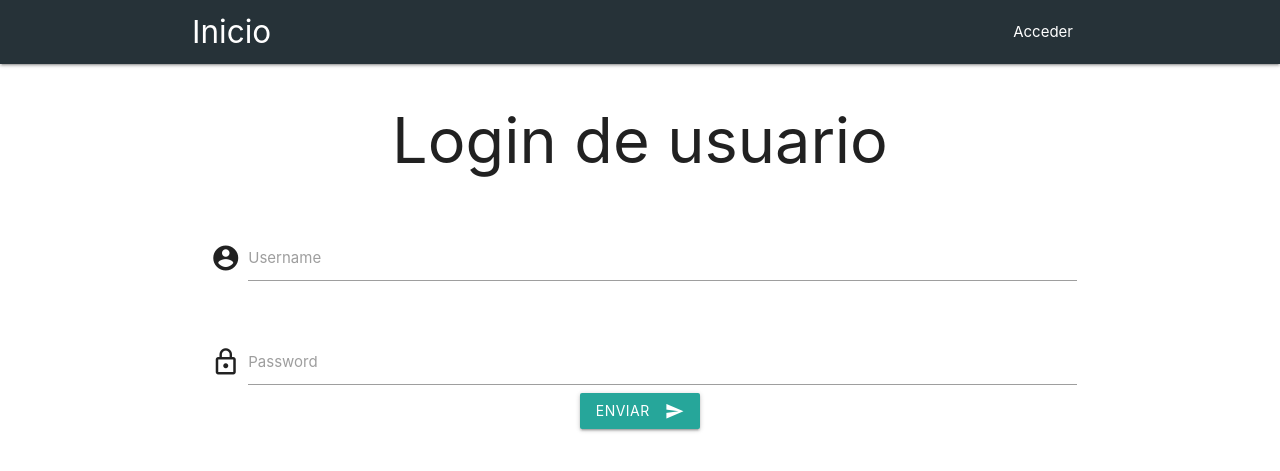
After one commit to nuukcillo/riego, a Flask app: template templates/login.html in a window 1280 px wide. The commit adds this page. Shown: the top 471 px of the page. Run offline with Flask 2, Linux system fonts and the light colour scheme; the template is opened without the code that fills it, so the values that code supplies are empty, except form fields; form fields are guessed from the names that the template uses; some libraries are stand-ins or nearby versions.

Commit message:
login done

```diff
--- a/app.py
+++ b/app.py
@@ -1,22 +1,34 @@
 from flask import Flask, render_template
 import time
 import pandas as pd
+from flask.views import MethodView
+from flask_simplelogin import SimpleLogin, login_required
+
 import plotpygal
+import riegosemanal
+
+from config import Config
+
+
 
 app = Flask(__name__)
 
+app.config.from_object(Config)
+SimpleLogin(app)
 
 @app.route("/")
 @app.route("/index")
+@login_required
 def home():
-
     usuarios = pd.read_csv("userpass.tsv", sep="\t", header=None, names=['user', 'psswd', 'name'])
     nombre_usuarios = usuarios['name'].tolist()
     id_usuarios = usuarios['user'].tolist()
-    return render_template('index.html', users_name=nombre_usuarios, users_len=len(nombre_usuarios), users_id=id_usuarios)
+    return render_template('index.html', users_name=nombre_usuarios, users_len=len(nombre_usuarios),
+                           users_id=id_usuarios)
 
 
 @app.route('/gente/<people>')
+@login_required
 def gente(people):
     parcelas_ret = plotpygal.dibujar(people)
 
@@ -30,5 +42,13 @@ def gente(people):
 #     return render_template('bar.html', image_url=img_url)
 #
 
+@app.route('/riegosemanal')
+@login_required
+def riego():
+    litros_semanales = riegosemanal.obtener_datos()
+    return render_template('riego.html', tabla=litros_semanales.to_html(classes="responsible-table striped",
+                                                                        index_names=False, index=False, justify='center'
+                                                                        ))
+
 if __name__ == "__main__":
     app.run()
--- a/templates/base.html
+++ b/templates/base.html
@@ -10,7 +10,7 @@
   {% endblock %}
 
 </main>
-  <footer class="page-footer blue-grey darken-4">
+  <!--<footer class="page-footer blue-grey darken-4">
     <div class="container">
       <div class="row">
         <div class="col l6 s12">
@@ -45,7 +45,7 @@
       </div>
     </div>
   </footer>
-
+-->
 
 {% include 'jsimports.html' %}
 
--- a/templates/cabeceras.html
+++ b/templates/cabeceras.html
@@ -1,5 +1,5 @@
 <head>
-  <title> Titulo original</title>
+  <title> Plan de riego</title>
   <meta http-equiv="Content-Type" content="text/html; charset=UTF-8"/>
   <meta name="viewport" content="width=device-width, initial-scale=1, maximum-scale=1.0"/>
 
--- a/templates/header.html
+++ b/templates/header.html
@@ -1,12 +1,25 @@
  <nav class="blue-grey darken-4" role="navigation">
-    <div class="nav-wrapper container"><a id="logo-container" href="/" class="brand-logo">H</a>
+    <div class="nav-wrapper container"><a id="logo-container" href="/" class="brand-logo">Inicio</a>
       <ul class="right hide-on-med-and-down">
-        <li><a href="#">Navbar Link</a></li>
+
+          {% if is_logged_in() %}
+              <li><a href="#">Bienvenido, {{get_username()}}</a></li>
+              <li><a href="/logout">Salir</a></li>
+          {% else %}
+            <li><a href="/login">Acceder</a></li>
+          {% endif %}
       </ul>
 
       <ul id="nav-mobile" class="sidenav">
-        <li><a href="#">Navbar Link</a></li>
+          <li><a href="/index">Inicio</a></li>
+          {% if is_logged_in() %}
+              <li><a href="#">{{get_username()}}</a></li>
+              <li><a href="/logout">Salir</a></li>
+          {% else %}
+            <li><a href="/login">Acceder</a></li>
+          {% endif %}
+
       </ul>
-      <a href="#" data-target="nav-mobile" class="sidenav-trigger"><i class="material-icons">menu</i></a>
+      <a href="#" data-target="nav-mobile" class="sidenav-trigger"><i class="material-icons">Menu</i></a>
     </div>
   </nav>
--- /dev/null
+++ b/templates/login.html
@@ -0,0 +1,44 @@
+{% extends 'base.html' %}
+{% block content %}
+   {{super()}}
+   {%if form.errors %}
+    <div class="row">
+
+     <ul class="collection red lighten-5">
+       {% for field, errors in form.errors.items() %}
+         <li>{{field}} {% for error in errors %}{{ error }}{% endfor %}</li>
+       {% endfor %}
+     </ul>
+    </div>
+   {% endif %}
+<div class="container">
+    <div class="row center">
+        <h1>Login de usuario</h1>
+    </div>
+    <div class="row center">
+        <form class="col 12 m12 s12" action="{{ url_for('simplelogin.login', next=request.args.get('next', '/')) }}" method="post">
+            <div class="row center">
+            {{ form.csrf_token }}
+                <div class="input-field col 12 m12 s12">
+                  <i class="material-icons prefix">account_circle</i>
+                    {{form.username.label}}
+                    {{ form.username }}
+                </div>
+            </div>
+            <div class="row center">
+                <div class="input-field col 12 m12 s12">
+                    <i class="material-icons prefix">lock_outline</i>
+                    {{form.password.label}} {{ form.password }}
+
+                <button class="btn waves-effect waves-light " type="submit" name="action">Enviar
+                    <i class="material-icons right">send</i>
+                </button>
+                </div>
+
+
+            </div>
+        </form>
+  </div>
+</div>
+
+{% endblock %}
```
Also changed, not shown: config.py (added, +7 -0 lines), plotpygal.py (+5 -3 lines), riegosemanal.py (added, +89 -0 lines), templates/index.html (+10 -3 lines), templates/riego.html (added, +17 -0 lines), models.py (added).
